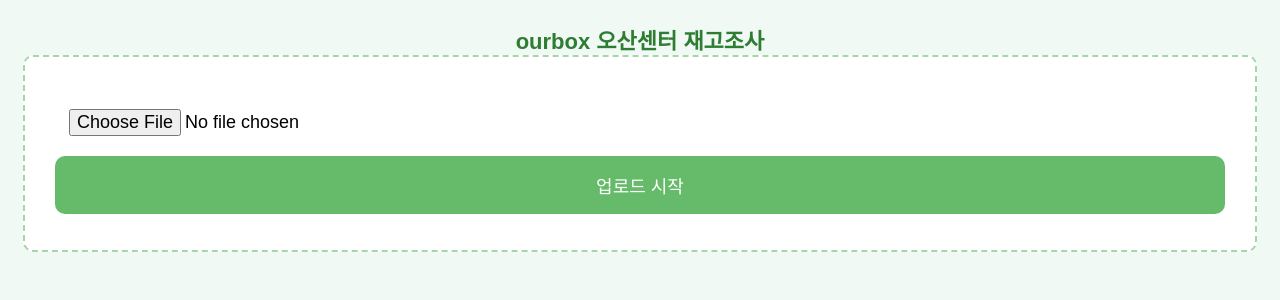
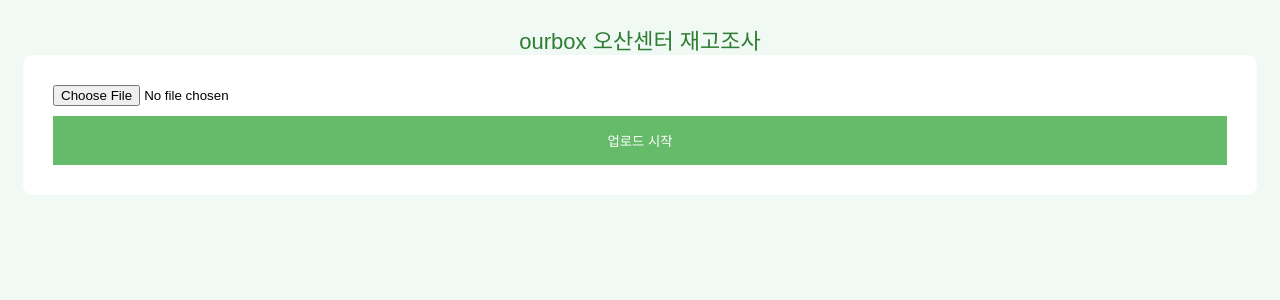
Before and after one commit to kkm25858992-ui/inventory-check-system, a Flask app: page / in a window 1280 px wide. Shown: the top 300 px of the page. Run offline with Flask 3, Linux system fonts and the light colour scheme; the visitor is signed in with stand-in values (Sample User, id 1).

Commit message:
Update index.html

```diff
--- a/templates/index.html
+++ b/templates/index.html
@@ -5,28 +5,29 @@
 <title>ourbox 오산센터 재고조사</title>
 
 <style>
-body { font-family: sans-serif; padding: 15px; background:#f0f9f4; }
-.header { text-align:center; font-size:22px; font-weight:bold; color:#2e7d32; }
-.upload-box { border:2px dashed #a5d6a7; padding:30px; background:white; border-radius:10px; }
+body { font-family:sans-serif; padding:15px; background:#f0f9f4; }
+.header { text-align:center; font-size:22px; color:#2e7d32; }
+
+.upload-box {
+    background:white;
+    padding:30px;
+    border-radius:10px;
+}
 
 button {
-    width:100%; padding:16px; margin:6px 0;
-    font-size:18px; border:none; border-radius:10px;
-    background:#66bb6a; color:white;
+    width:100%;
+    padding:15px;
+    margin-top:10px;
+    background:#66bb6a;
+    color:white;
+    border:none;
 }
 
-.nav-buttons { display:flex; gap:5px; }
+.nav-buttons {
+    display:flex;
+    gap:5px;
+}
 .nav-buttons button { flex:1; }
-
-input {
-    width:100%; padding:14px;
-    font-size:18px; margin-top:8px;
-}
-
-.card {
-    background:white; padding:15px;
-    border-radius:12px;
-}
 </style>
 </head>
 
@@ -35,7 +36,7 @@ input {
 <div class="header">ourbox 오산센터 재고조사</div>
 
 <div class="upload-box" id="uploadBox">
-    <input type="file" id="fileInput" accept=".xlsx,.xls">
+    <input type="file" id="fileInput" accept=".xlsx,.xls,.csv">
     <button onclick="upload()">업로드 시작</button>
 </div>
 
```
